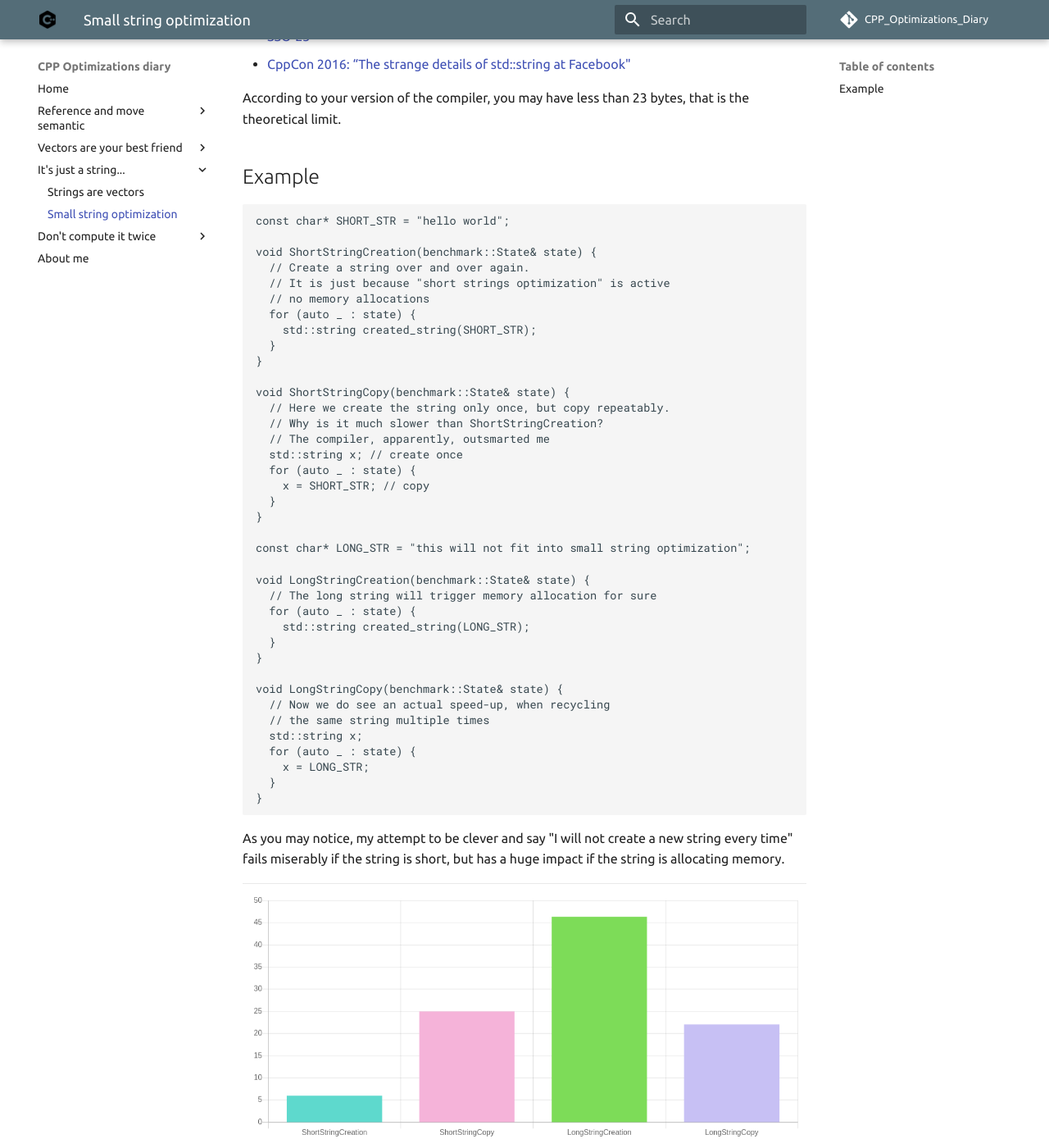
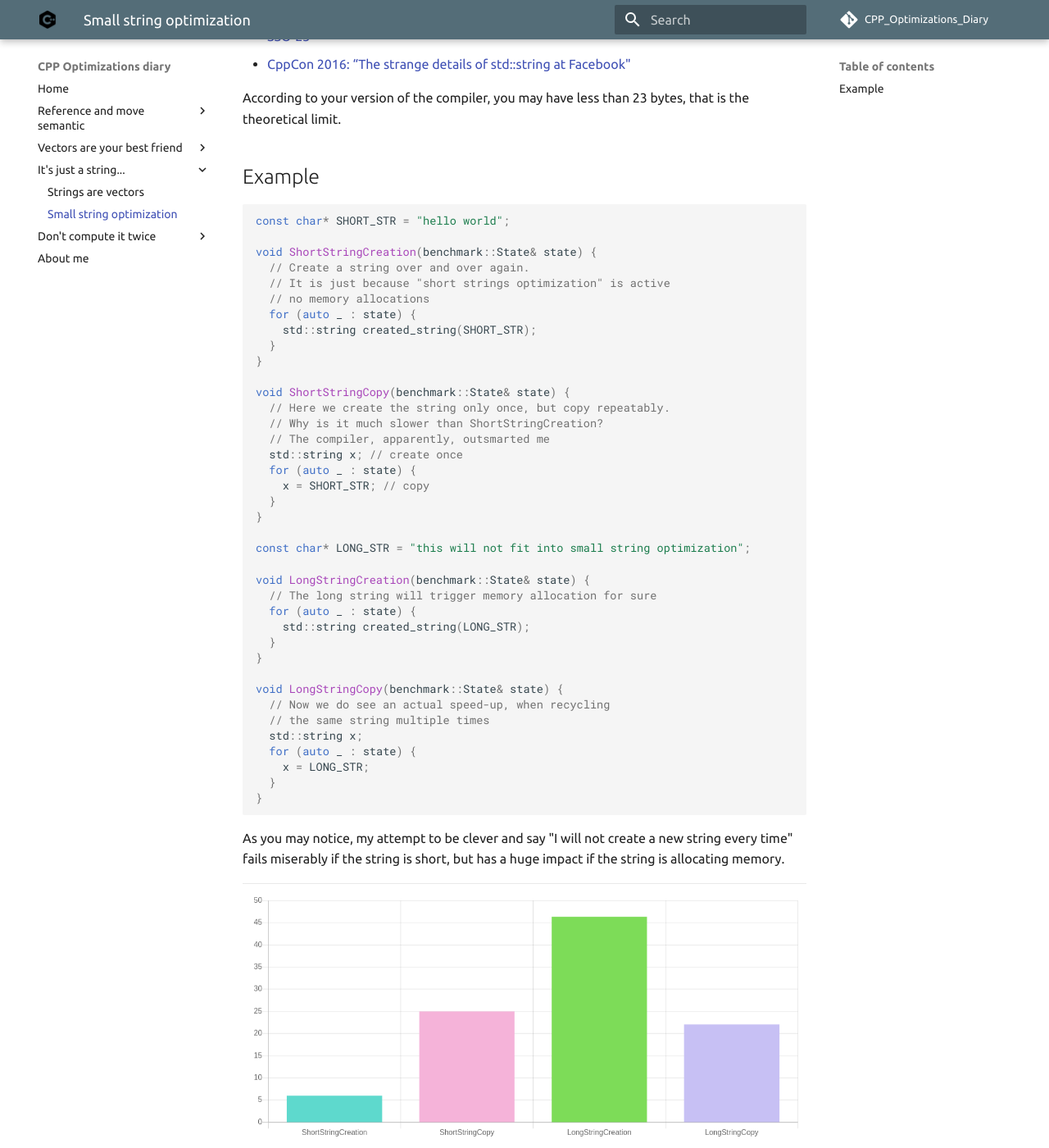
Before and after one commit to facontidavide/CPP_Optimizations_Diary, an MkDocs documentation site: the page built from docs/small_strings.md, in a window 1280 px wide and 1400 px high, scrolled down 885 px. Shown: the whole window at 82% size. Built offline with MkDocs 1.6.1 and Material for MkDocs 9.7.7, drawn with Linux system fonts in a browser that asks for light colours; comment, search, counter and statistics services are not loaded; part of the change alters nothing that is shown.

Commit message:
add syntax highlight

```diff
--- a/mkdocs.yml
+++ b/mkdocs.yml
@@ -21,6 +21,11 @@ theme:
 
 repo_name: 'CPP_Optimizations_Diary'
 repo_url: 'https://github.com/facontidavide/CPP_Optimizations_Diary'
+
+markdown_extensions:
+  - admonition
+  - codehilite
+
 
 extra:
   social:
```
